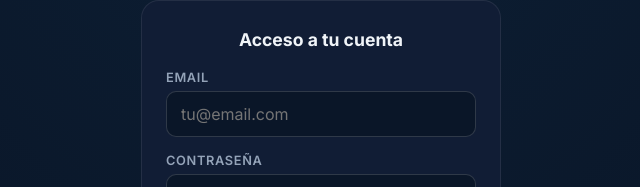
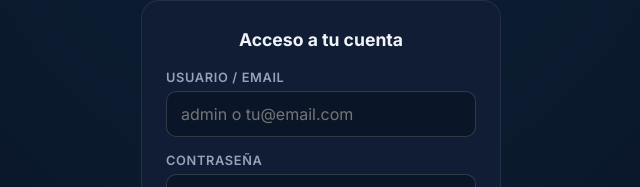
Before and after one commit to jdimartino/profesores-prueba, a React (Vite) app: page / in a window 1280 px wide. Shown: the part 311-498 px from the top of the page, without its empty margins (319-959 px from the left). Built offline with nearby package versions, Linux system fonts and the light colour scheme; no server answers.

Commit message:
Actualización de login de profesores a usuario admin y agregado a projects.json

```diff
--- a/src/pages/Login.jsx
+++ b/src/pages/Login.jsx
@@ -14,10 +14,17 @@ export default function Login() {
         setError('');
         setLoading(true);
         try {
-            await signInWithEmailAndPassword(auth, email, password);
+            let loginEmail = email.trim().toLowerCase();
+            if (loginEmail === 'admin') {
+                loginEmail = 'admin@tenisprofe.com';
+            } else if (!loginEmail.includes('@')) {
+                // Si escriben un nombre de usuario básico, le añadimos el dominio
+                loginEmail = `${loginEmail}@tenisprofe.com`;
+            }
+            await signInWithEmailAndPassword(auth, loginEmail, password);
         } catch (err) {
             const msgs = {
-                'auth/invalid-credential': 'Email o contraseña incorrectos.',
+                'auth/invalid-credential': 'Usuario o contraseña incorrectos.',
                 'auth/user-not-found': 'Usuario no registrado.',
                 'auth/wrong-password': 'Contraseña incorrecta.',
                 'auth/too-many-requests': 'Demasiados intentos. Espera un momento.',
@@ -43,15 +50,15 @@ export default function Login() {
 
                 <form onSubmit={handleLogin}>
                     <div className="form-group">
-                        <label className="form-label">Email</label>
+                        <label className="form-label">Usuario / Email</label>
                         <input
-                            type="email"
+                            type="text"
                             className="form-input"
-                            placeholder="tu@email.com"
+                            placeholder="admin o tu@email.com"
                             value={email}
                             onChange={(e) => setEmail(e.target.value)}
                             required
-                            autoComplete="email"
+                            autoComplete="username"
                         />
                     </div>
 
```
Also changed, not shown: history/index_20260521_122841.html (added, +13 -0 lines), 1 other file (tests, documents, lock files or other folders).
